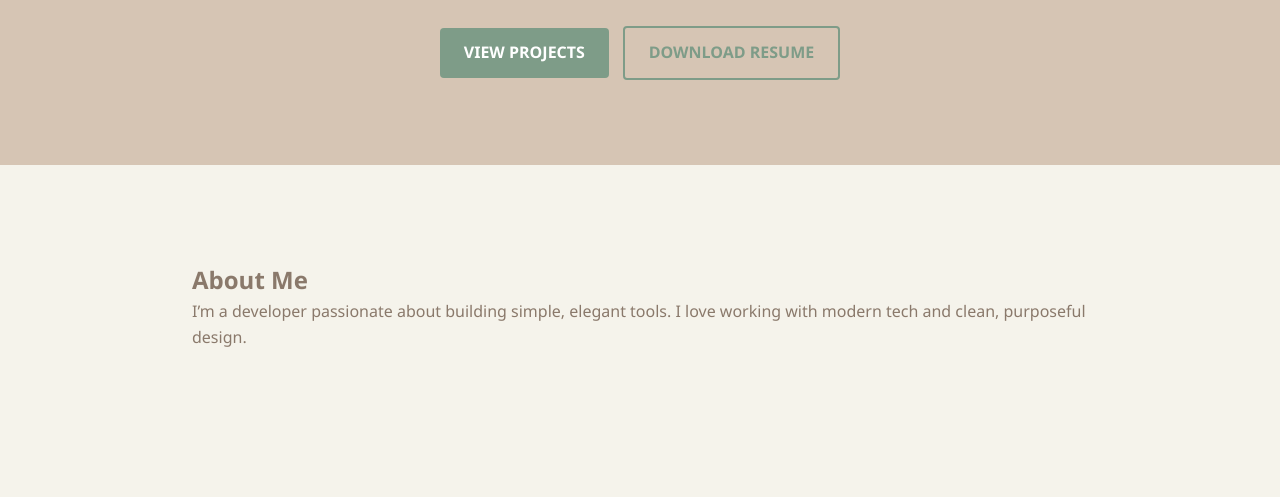
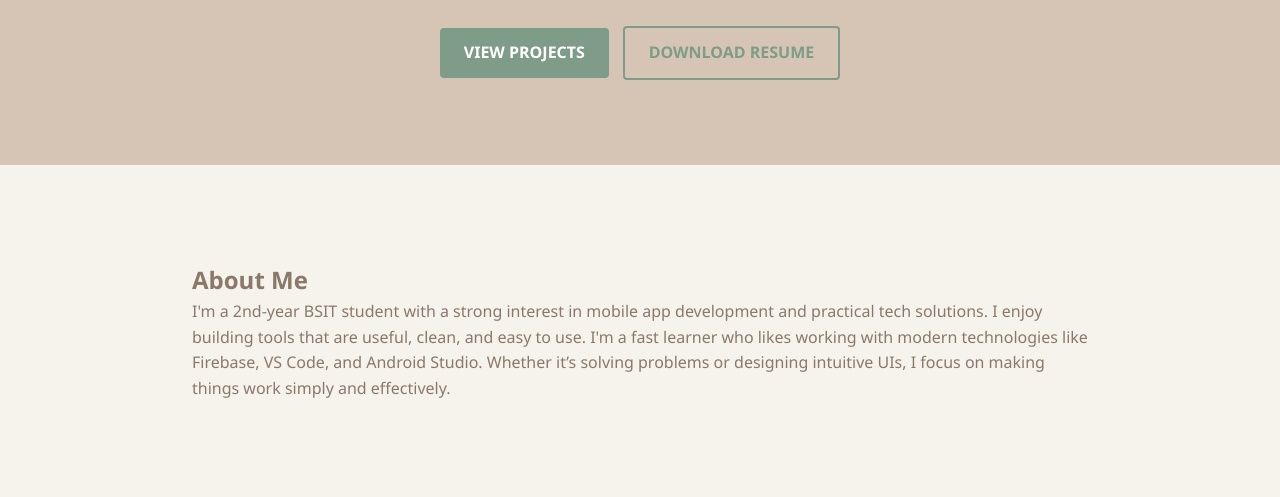
Before and after one commit to NightCode101/Portfolio-Wesite, a plain HTML site: page index.html in a window 1280 px wide. Shown: the part 303-800 px from the top of the page. Drawn offline with Linux system fonts and the light colour scheme.

Commit message:
Update "About Me" section with detailed personal and academic information

```diff
--- a/index.html
+++ b/index.html
@@ -25,7 +25,7 @@
   <section id="about" class="section fade-in">
     <div class="container">
       <h2>About Me</h2>
-      <p>I’m a developer passionate about building simple, elegant tools. I love working with modern tech and clean, purposeful design.</p>
+      <p>I'm a 2nd-year BSIT student with a strong interest in mobile app development and practical tech solutions. I enjoy building tools that are useful, clean, and easy to use. I'm a fast learner who likes working with modern technologies like Firebase, VS Code, and Android Studio. Whether it’s solving problems or designing intuitive UIs, I focus on making things work simply and effectively.</p>
     </div>
   </section>
 
```
